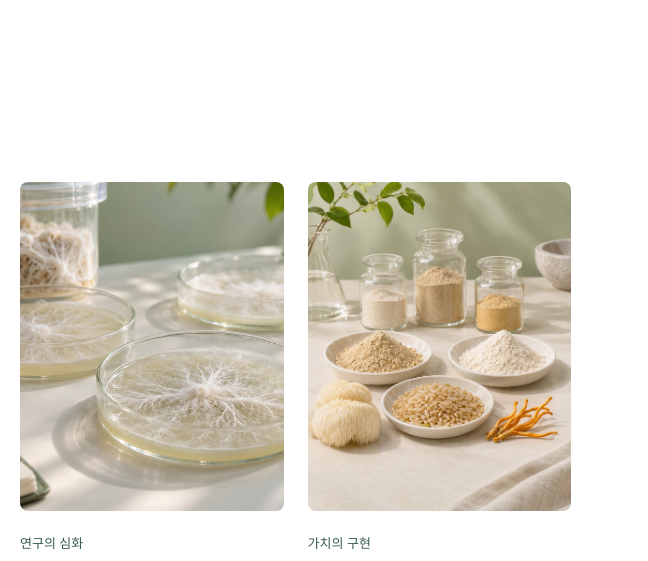
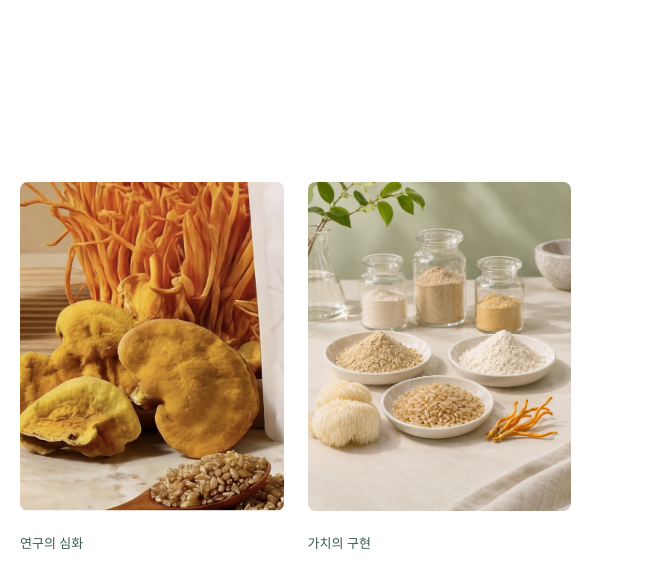
Before and after one commit to isolmin3-cmyk/young-grower-farm, a plain HTML site: page index.html in a window 1280 px wide. Shown: the part 5346-5907 px from the top of the page, 632-1280 px from the left. Drawn offline with Linux system fonts and the light colour scheme.

Commit message:
Use supplied mushroom closeup for active compound growth card

```diff
--- a/index.html
+++ b/index.html
@@ -476,7 +476,7 @@
       </a>
       <a class="growth-card clean-sector" href="bio-research.html">
        <figure class="growth-card-photo">
-        <img alt="배양 접시에서 자라는 버섯 균사체" decoding="async" loading="lazy" src="assets/bio-mycelium-culture.jpg"/>
+        <img alt="버섯과 곡물 원료 확대 사진" decoding="async" loading="lazy" src="assets/growth-active-compounds-user.jpg"/>
        </figure>
        <span class="growth-stage">
         연구의 심화
```
Also changed, not shown: assets/growth-active-compounds-user.jpg (added).
